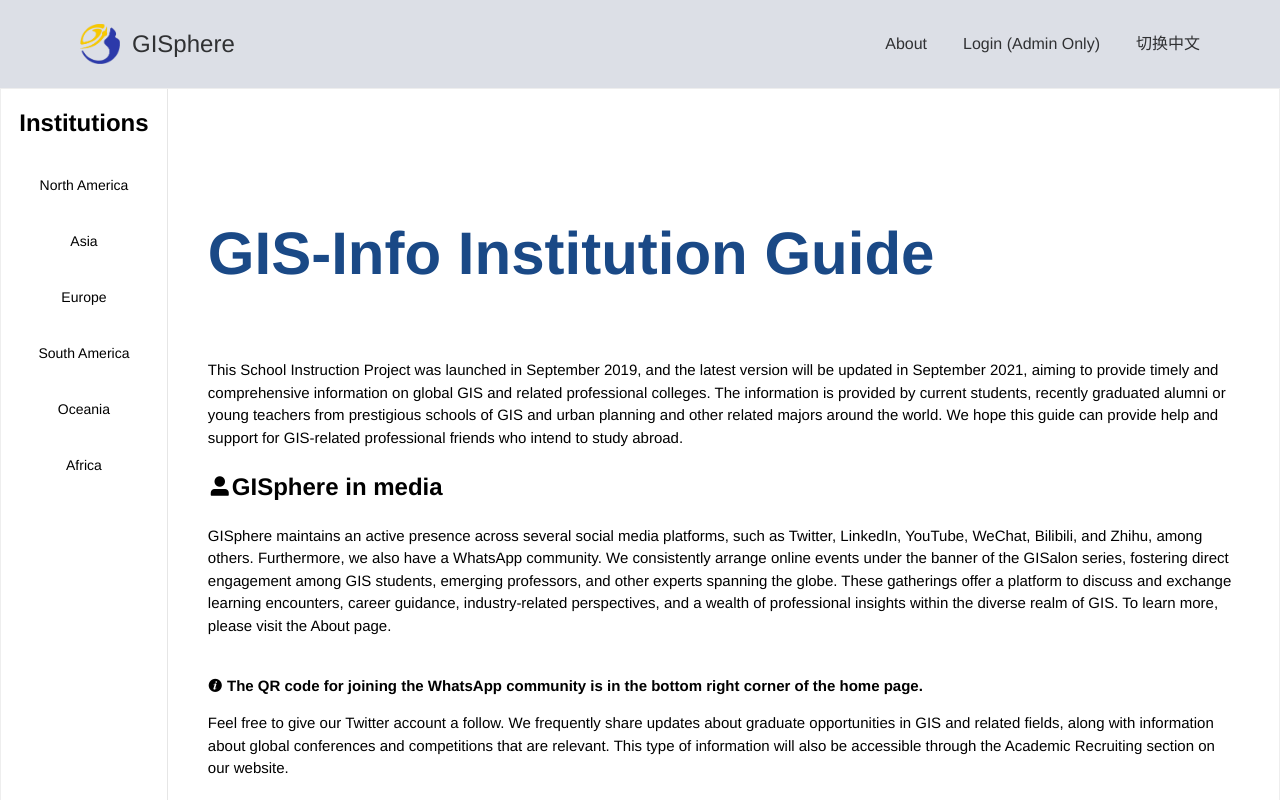
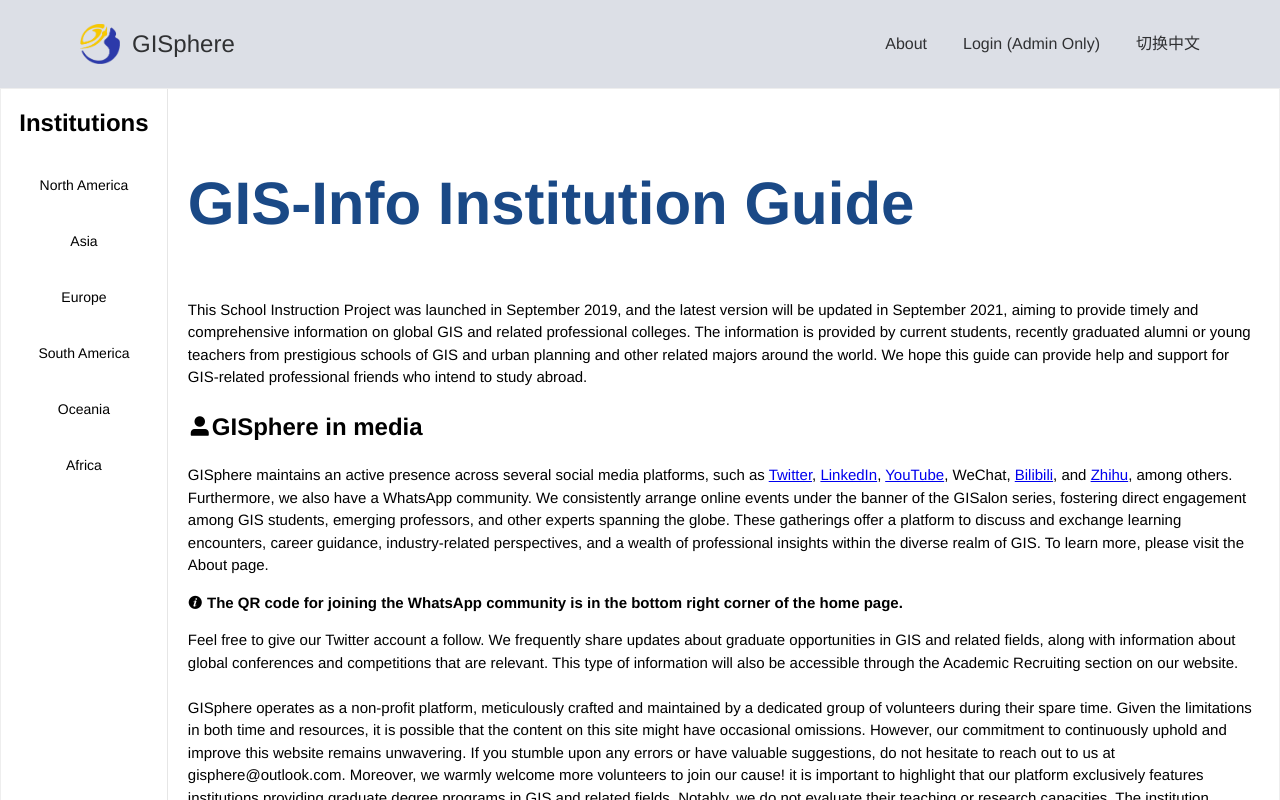
Before and after one commit to GIS-Info/next-web, a Nuxt app: page /school in a window 1280 px wide. Built offline with nearby package versions, Linux system fonts and the light colour scheme; what vue-quill-editor would draw is missing.

Commit message:
feat: 院校指南优化

```diff
--- a/pages/school/index.vue
+++ b/pages/school/index.vue
@@ -11,40 +11,34 @@
         <el-menu-item index="6" @click="$router.push('/school/main/africa')">{{ lang == 'zh' ? '非洲' : 'Africa' }}</el-menu-item>
       </el-menu>
 
-      <el-container class="main">
-        <el-main>
+      <el-main class="main">
         <h1><strong>{{ lang == 'zh' ? 'GIS-Info 院校指南' : 'GIS-Info Institution Guide' }}</strong></h1>
         <h3>
           {{ lang == 'zh' ? 'GIS-Info院校指南公益项目发起于2019年9月，最新版本更新时间为2021年9月，旨在提供及时且全面的全球GIS及相关专业院校信息。信息由来自世界各地GIS及城市规划等相关专业名校的在读学生、近期毕业校友或青年教师提供，内容主要包括各院系的优势科研方向、开设学位和导师信息。希望这份指南能为有留学意向的GIS相关专业朋友们提供帮助和支持。' : 'This School Instruction Project was launched in September 2019, and the latest version will be updated in September 2021, aiming to provide timely and comprehensive information on global GIS and related professional colleges. The information is provided by current students, recently graduated alumni or young teachers from prestigious schools of GIS and urban planning and other related majors around the world. We hope this guide can provide help and support for GIS-related professional friends who intend to study abroad.' }}
         </h3>
         <h2><i class="el-icon-user-solid"></i>{{ lang == 'zh' ? '社区' : 'GISphere in media' }}</h2>
         <h3>
-
-          {{ lang == 'zh' ? '为了方便大家交流，我们创办了GISphere留学指南微信公众号，定期邀请在世界各地留学或访学的朋友们分享他们的留学/访学申请经验，以及在海外留学/访学中工作与生活的经历、体验和感悟，帮助小伙伴们有的放矢，提高申请成功率，了解海外工作和生活方方面面信息。同时，我们也会定期整理和发布有关各类会议讲座和论文投稿的各类学术信息，助力大家的学术发展。请扫页脚二维码关注我们的GISphere公众号。' : 'GISphere maintains an active presence across several social media platforms, such as Twitter, LinkedIn, YouTube, WeChat, Bilibili, and Zhihu, among others. Furthermore, we also have a WhatsApp community. We consistently arrange online events under the banner of the GISalon series, fostering direct engagement among GIS students, emerging professors, and other experts spanning the globe. These gatherings offer a platform to discuss and exchange learning encounters, career guidance, industry-related perspectives, and a wealth of professional insights within the diverse realm of GIS. To learn more, please visit the About page.' }}
-
+          <p v-if=" lang == 'zh'">
+            为了方便大家交流，我们创办了GISphere留学指南微信公众号，定期邀请在世界各地留学或访学的朋友们分享他们的留学/访学申请经验，以及在海外留学/访学中工作与生活的经历、体验和感悟，帮助小伙伴们有的放矢，提高申请成功率，了解海外工作和生活方方面面信息。同时，我们也会定期整理和发布有关各类会议讲座和论文投稿的各类学术信息，助力大家的学术发展。请扫首页页脚二维码关注我们的GISphere公众号。
+          </p>
+          <p v-else>
+            GISphere maintains an active presence across several social media platforms, such as <a href="https://twitter.com/GISphereGuide">Twitter</a>, <a href="https://www.linkedin.com/company/gisphere/">LinkedIn</a>, <a href="https://www.youtube.com/@gisphere">YouTube</a>, WeChat, <a href="https://space.bilibili.com/1043870260">Bilibili</a>, and <a href="https://www.zhihu.com/people/gisphere">Zhihu</a>, among others. Furthermore, we also have a WhatsApp community. We consistently arrange online events under the banner of the GISalon series, fostering direct engagement among GIS students, emerging professors, and other experts spanning the globe. These gatherings offer a platform to discuss and exchange learning encounters, career guidance, industry-related perspectives, and a wealth of professional insights within the diverse realm of GIS. To learn more, please visit the About page.
+          </p>
+          <p style="font-weight: bold">
+            <i class="el-icon-info"></i>
+            {{ lang == 'zh' ? '关注公众号后可以加入GISpace留学微信群。' : 'The QR code for joining the WhatsApp community is in the bottom right corner of the home page.' }}
+          </p>
+          {{ lang == 'zh' ? '微信群是GIS及相关专业的海外学生学者的高质量活跃交流平台，尤其欢迎一年内有出国出境意向的GIS相关专业小伙伴加入。因群里人数较多，目前需要管理员手动发送邀请链接。请扫首页页脚二维码关注我们的GISphere公众号，并在后台留言“留学群”，可添加管理员好友并获得入群邀请链接。' : 'Feel free to give our Twitter account a follow. We frequently share updates about graduate opportunities in GIS and related fields, along with information about global conferences and competitions that are relevant. This type of information will also be accessible through the Academic Recruiting section on our website.' }}
           <br />
           <br />
-            <p style="font-weight: bold">
-              <i class="el-icon-info"></i>
-
-              {{ lang == 'zh' ? '关注公众号后可以加入GISpace留学微信群。' : 'The QR code for joining the WhatsApp community is in the bottom right corner of the home page.' }}
-
-            </p>
-            {{ lang == 'zh' ? '微信群是GIS及相关专业的海外学生学者的高质量活跃交流平台，尤其欢迎一年内有出国出境意向的GIS相关专业小伙伴加入。因群里人数较多，目前需要管理员手动发送邀请链接。请扫页脚二维码关注我们的GISphere公众号，并在后台留言“留学群”，可添加管理员好友并获得入群邀请链接。' : 'Feel free to give our Twitter account a follow. We frequently share updates about graduate opportunities in GIS and related fields, along with information about global conferences and competitions that are relevant. This type of information will also be accessible through the Academic Recruiting section on our website.' }}
-            <br />
-            <br />
-
           {{ lang == 'zh' ? '本指南由志愿者在业余时间完成，由于时间精力所限，难免有疏漏，内容仅供参考。指南将长期维护更新，若有更正、建议和补充，欢迎在这里留言。也欢迎更多的有志者一同参与维护这个项目！指南中各院校排名不分先后。如果需要了解学校的综合排名等情况，请查询THE、QS、USNews、ARWU等权威排名。' : 'GISphere operates as a non-profit platform, meticulously crafted and maintained by a dedicated group of volunteers during their spare time. Given the limitations in both time and resources, it is possible that the content on this site might have occasional omissions. However, our commitment to continuously uphold and improve this website remains unwavering. If you stumble upon any errors or have valuable suggestions, do not hesitate to reach out to us at gisphere@outlook.com. Moreover, we warmly welcome more volunteers to join our cause! it is important to highlight that our platform exclusively features institutions providing graduate degree programs in GIS and related fields. Notably, we do not evaluate their teaching or research capacities. The institution rankings found on this website are presented without any specific order. For information on the academic rankings of these institutions, we recommend referring to some well-known university rankings like THE, QS, USNews, ARWU, and so on.' }}
-
           <br />
           {{ lang == 'zh' ? '信息提供者及参与编辑的志愿者名单见下方的作者名单。' : 'Names of authors and developers of this guide are shown below in the Contributor section.' }}
-
-
           <br />
           <br />
           <p style="font-weight: bold">
             <i class="el-icon-menu"></i>{{ lang == 'zh' ? '历史版本：' : 'Old version: ' }}
-              https://gis-info.github.io/ (Updated 2020/09)
+            <a href="https://gis-info.github.io/">https://gis-info.github.io/</a> (Updated 2020/09)
           </p>
 
         </h3>
@@ -62,9 +56,8 @@
           Shan Ye(叶山), Jingyuan Zhang(张景源), Pengyu Chen(陈鹏宇), Chen Yanbing(陈彦冰)
           {{ lang == 'zh' ? '（网站开发组名单请参见关于我们页面）' : '(for the complete list of developers of this site, please refer to the About page)'}}
         <h3>{{ lang == 'zh' ? '再次衷心感谢所有作者的辛苦付出！' : 'We sincerely thank all the authors and volunteers for their efforts!' }}</h3>
+      </el-main>
 
-        </el-main>
-      </el-container>
     </el-container>
   </div>
 </template>
@@ -112,9 +105,7 @@ export default {
 }
 .main {
   width: 100%;
-  height: 100%;
-  max-width: 1200px;
-  padding: 40px 20px;
+  padding: 20px;
   box-sizing: border-box;
   line-height: 1.5;
 }
--- a/pages/school/main/_continent.vue
+++ b/pages/school/main/_continent.vue
@@ -58,7 +58,7 @@ export default {
           'africa': '非洲',
       }
       const continentName = continentMap[continent]
-      const continentRes = await this.$axios.get(`/api/school/get_continent_data/${continentName}`);
+      const continentRes = await this.$axios.get(`/api/uniInfo/get_continent_data/${continentName}`);
       console.log('continentRes', continentRes);
       this.universities = continentRes.data;
       this.activeNames = this.universities.map(university => university.id);
@@ -96,7 +96,7 @@ export default {
     },
     async fetchUniversities() {
       if (this.selectedCountry) {
-        const countryRes = await this.$axios.get(`/api/school/get_country_data/${this.selectedCountry}`);
+        const countryRes = await this.$axios.get(`/api/uniInfo/get_country_data/${this.selectedCountry}`);
         this.universities = countryRes.data;
         this.activeNames = this.universities.map(university => university.id);
       }
```
Lines whose indentation alone changed are shown as unchanged.
